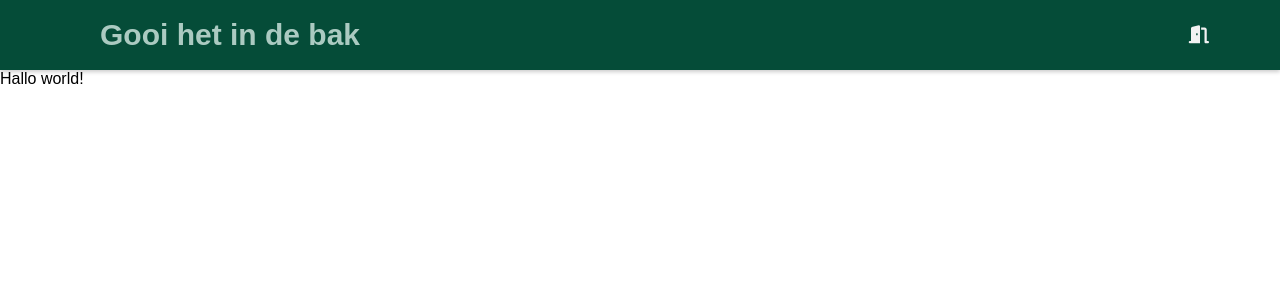
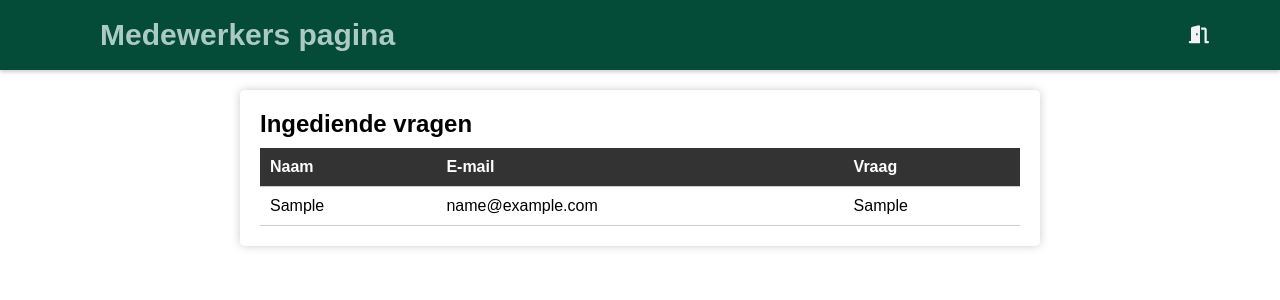
Before and after one commit to kokloler/gooi-het-in-de-bak, a PHP site: page /medewerker.php in a window 1280 px wide. Shown: the top 300 px of the page. Run offline with PHP 8.4, Linux system fonts and the light colour scheme; the visitor is signed in with stand-in values (Sample User, id 1); tables that the repository leaves empty or names only in its code hold one stand-in row (values such as "Sample post"); some libraries are stand-ins or nearby versions.

Commit message:
Toevoegen van php om ingediende vragen te kunnen zien

```diff
--- a/medewerker/medewerker.css
+++ b/medewerker/medewerker.css
@@ -1,29 +1,40 @@
+/* Tabelstijl */
+.table-container {
+    max-width: 800px;
+    margin: 20px auto;
+    background-color: white;
+    padding: 20px;
+    border-radius: 5px;
+    box-shadow: 0 0 10px rgba(0, 0, 0, 0.2);
+}
+
+table {
+    width: 100%;
+    border-collapse: collapse;
+    margin-top: 10px;
+}
+
+table th,
+table td {
+    padding: 10px;
+    text-align: left;
+    border-bottom: 1px solid #ccc;
+}
+
+table th {
+    background-color: #333;
+    color: white;
+}
+
+table tbody tr:nth-child(even) {
+    background-color: #f2f2f2;
+}
+
 /* <--- Algemene pagina style ---> */
 body {
     margin-top: 0px;
     margin-left: 0px;
     margin-right: 0px;
-}
-
- footer {
-   background-color: #054c38;
-   text-align: center;
-   padding: 10px 0;
-   position: relative;
-   bottom: 0;
-   width: 100%;
-   margin-top: 20px;
-}
-
-.footer {
-   color: white;
-   font-size: 14px;
-}
-
-/* Footer op bodem houden*/
-main {
- margin: 0 auto;
- min-height: calc(125vh - 211px - 58px);
 }
 
 /* NavBar */
--- a/medewerker/medewerker.php
+++ b/medewerker/medewerker.php
@@ -32,13 +32,57 @@ mysqli_close($conn);
 </head>
 <body>
 <nav>
-        <div class="logo">Gooi het in de bak</div>
+        <div class="logo">Medewerkers pagina</div>
         <ul>
             <li class="nav-item">
             <li><a href="logout.php" class="logout-btn"><i class="fas fa-door-open"></i></a></li>
             </li>
         </ul>
     </nav>
-    Hallo world!
+
+    <div class="table-container">
+        <h2>Ingediende vragen</h2>
+        <table>
+            <thead>
+                <tr>
+                    <th>Naam</th>
+                    <th>E-mail</th>
+                    <th>Vraag</th>
+                </tr>
+            </thead>
+            <tbody>
+                <?php
+                    // Verbinding maken met de database
+                    $servername = "localhost";
+                    $username = "root";
+                    $password = "";
+                    $dbname = "faq";
+                    $conn = mysqli_connect($servername, $username, $password, $dbname);
+
+                    if (!$conn) {
+                        die("Connection failed: " . mysqli_connect_error());
+                    }
+
+                    $sql = "SELECT naam, email, vraag FROM form";
+                    $result = mysqli_query($conn, $sql);
+
+                    if (mysqli_num_rows($result) > 0) {
+                        while($row = mysqli_fetch_assoc($result)) {
+                            echo "<tr>";
+                            echo "<td>".$row['naam']."</td>";
+                            echo "<td>".$row['email']."</td>";
+                            echo "<td>".$row['vraag']."</td>";
+                            echo "</tr>";
+                        }
+                    } else {
+                        echo "<tr><td colspan='3'>Geen gegevens beschikbaar</td></tr>";
+                    }
+
+                    mysqli_close($conn);
+                ?>
+            </tbody>
+        </table>
+    </div>
+
 </body>
 </html>
```
